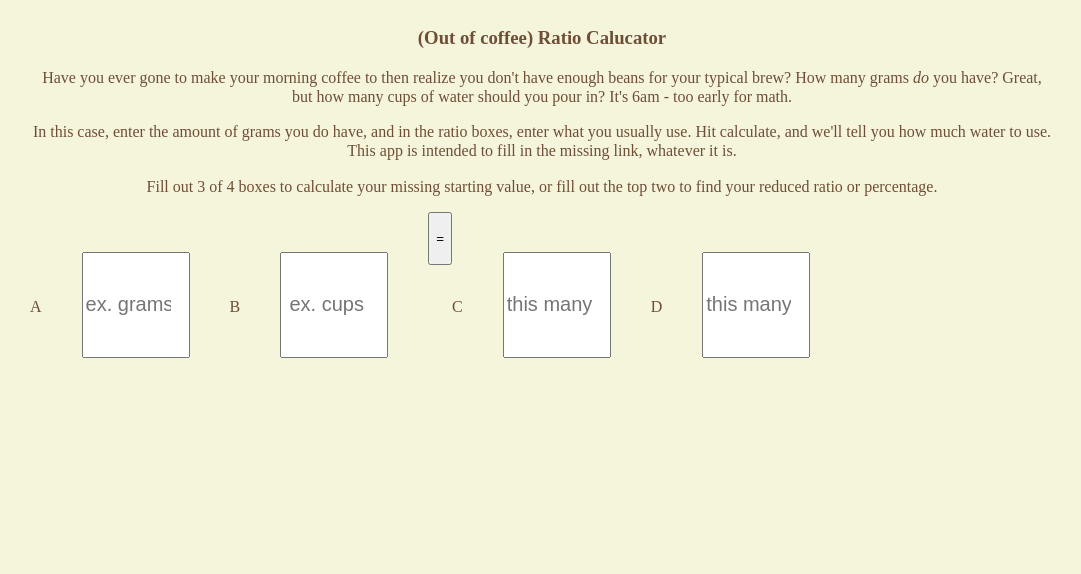
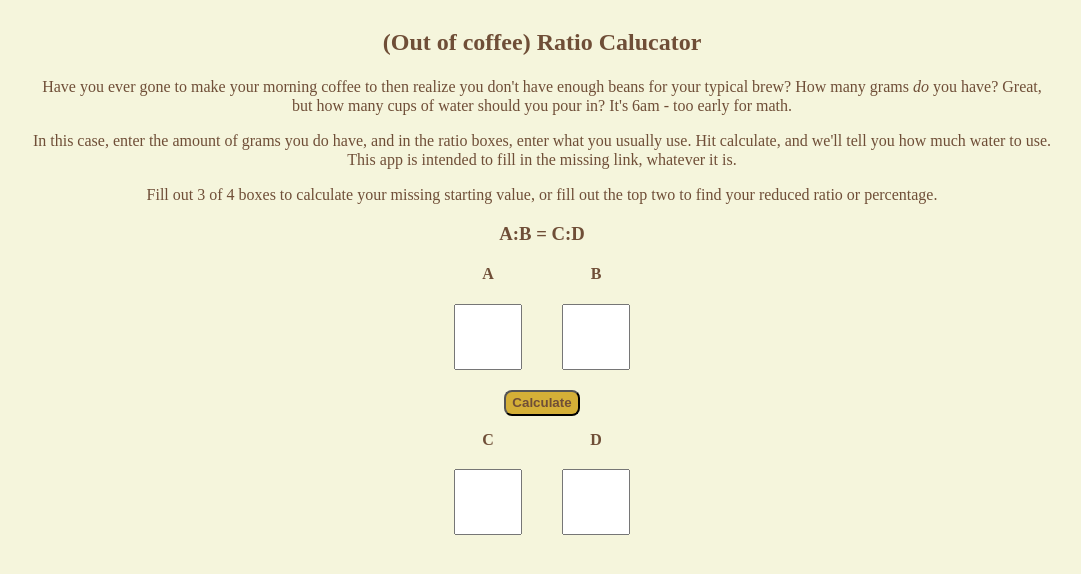
Before and after one commit to Jacob-Burnstein/ratioApp, a React (Vite) app: page / in a window 1280 px wide. Shown: the top 574 px of the page, without its empty margins (98-1179 px from the left). Built offline with nearby package versions, Linux system fonts and the light colour scheme.

Commit message:
updated CSS

```diff
--- a/src/Body.jsx
+++ b/src/Body.jsx
@@ -10,26 +10,7 @@ export default function Body() {
 
   const handleCalculate = (e) => {
     e.preventDefault();
-    console.log("Type of x: ", typeof x);
-    console.log("Type of y: ", typeof y);
-    console.log("Type of a: ", typeof a);
-    console.log("Type of b: ", typeof b);
-    ///////////// Errors TO DO  ///////////////
-    // fix the auto scroll thing to not allow negative numbers
 
-    // if more than one input is null, error message
-    //  if x is empty, y, a, b need not be empty strings
-    // if (
-    //   typeof x === "string" &&
-    //   (typeof y === "string" || typeof a === "string" || typeof b === "string")
-    // ) {
-    //   setMessage("F Y");
-    // }
-
-    /////////// TO Add ///////////////
-    // option to switch ratio x/ratio y to percent
-    // reset button
-    // have the message only display on submit/click
     if (
       (!a && !b && !x && !y) ||
       !a & !x ||
@@ -67,7 +48,7 @@ export default function Body() {
 
   return (
     <div className="main-container">
-      <h3>(Out of coffee) Ratio Calucator</h3>
+      <h2>(Out of coffee) Ratio Calucator</h2>
       <p>
         Have you ever gone to make your morning coffee to then realize you don't
         have enough beans for your typical brew? How many grams
@@ -85,6 +66,7 @@ export default function Body() {
         Fill out 3 of 4 boxes to calculate your missing starting value, or fill
         out the top two to find your reduced ratio or percentage.
       </p>
+      <h3>A:B = C:D</h3>
 
       {message ? <h4>{message}</h4> : null}
       <form onSubmit={handleCalculate}>
@@ -94,7 +76,6 @@ export default function Body() {
             <input
               type="number"
               className="inputs"
-              placeholder="ex. grams"
               min="0"
               value={x}
               onChange={(e) => setX(parseInt(e.target.value))}
@@ -105,21 +86,19 @@ export default function Body() {
             <input
               className="inputs"
               type="number"
-              placeholder="ex. cups"
               min="0"
               value={y}
               onChange={(e) => setY(parseInt(e.target.value))}
             />
           </div>
         </div>
-        <button>=</button>
+        <button>Calculate</button>
         <div className="ratio-container">
           <div className="label-inputs">
             <label>C</label>
             <input
               type="number"
               className="ratio-inputs"
-              placeholder="this many per"
               min="0"
               value={a}
               onChange={(e) => setA(parseInt(e.target.value))}
@@ -130,7 +109,6 @@ export default function Body() {
             <input
               type="number"
               className="ratio-inputs"
-              placeholder="this many"
               min="0"
               value={b}
               onChange={(e) => setB(parseInt(e.target.value))}
--- a/src/index.css
+++ b/src/index.css
@@ -5,11 +5,9 @@
   color: #6f4e37;
   background-color: #f5f5dc;
   margin: 0 auto;
-  /* height: 100vh; */
   display: flex;
   justify-content: center;
   align-items: center;
-  /* padding: 2em; */
 }
 
 .container {
@@ -20,22 +18,21 @@
   width: 80vw;
 }
 
-/* .ratio-container {
+.label-inputs {
   display: flex;
-  justify-content: center;
-} */
+  flex-direction: column;
+}
+
+label {
+  font-weight: bold;
+}
 
 input {
-  width: 5em;
-  height: 5em;
-  margin: 2em;
+  width: 3em;
+  height: 3em;
+  margin: 1em;
   font-size: 20px;
   text-align: center;
-}
-
-form {
-  display: flex;
-  flex-direction: row;
 }
 
 .topInputContainer {
@@ -45,14 +42,19 @@ form {
 
 .ratio-container {
   display: flex;
-  /* justify-content: center; */
+  justify-content: center;
 }
 
 button {
   justify-content: center;
-  height: 4em;
+  height: 2em;
+  margin-bottom: 1em;
+  border-radius: 8px;
+  color: #6f4e37;
+  background-color: #d4af37;
+  font-weight: bold;
 }
 
 button:hover {
-  background-color: #d4af37;
+  background-color: #fffdd0;
 }
```
